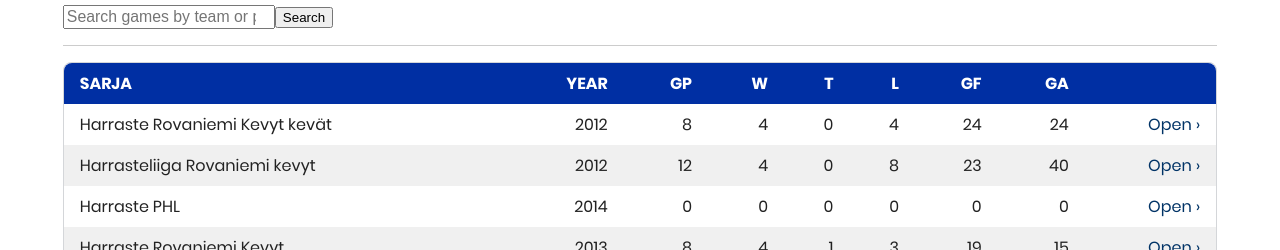
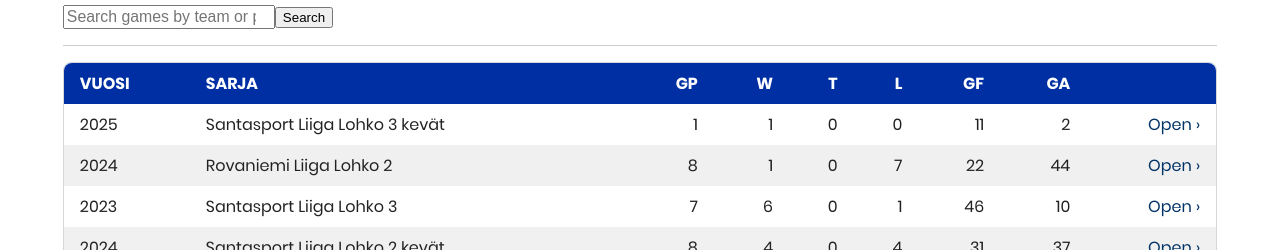
Before and after one commit to tvuollo/reidarsStats, a React (Vite) app: page / in a window 1280 px wide. Shown: the part 550-800 px from the top of the page. Built offline with nearby package versions, Linux system fonts and the light colour scheme.

Commit message:
Reverse Dashboard table order

```diff
--- a/src/views/DashboardPage.tsx
+++ b/src/views/DashboardPage.tsx
@@ -75,8 +75,8 @@ function DashboardPage({
             <table className="reidars-datatable">
               <thead>
                 <tr>
-                  <th>Sarja</th>
-                  <th>Year</th>
+                  <th className="reidars-datatable-td-left">Vuosi</th>
+                  <th className="reidars-datatable-td-left">Sarja</th>
                   <th>GP</th>
                   <th>W</th>
                   <th>T</th>
@@ -87,10 +87,10 @@ function DashboardPage({
                 </tr>
               </thead>
               <tbody>
-                {totals.byStatGroup.map((statGroup) => (
+                {[...totals.byStatGroup].reverse().map((statGroup) => (
                   <tr key={`${statGroup.seasonKey}-${statGroup.statGroupId}`}>
+                    <td className="reidars-datatable-td-left">{statGroup.year ?? '-'}</td>
                     <td className="reidars-datatable-td-left">{statGroup.statGroupName}</td>
-                    <td>{statGroup.year ?? '-'}</td>
                     <td>{statGroup.totals.games}</td>
                     <td>{statGroup.totals.wins}</td>
                     <td>{statGroup.totals.ties}</td>
```
